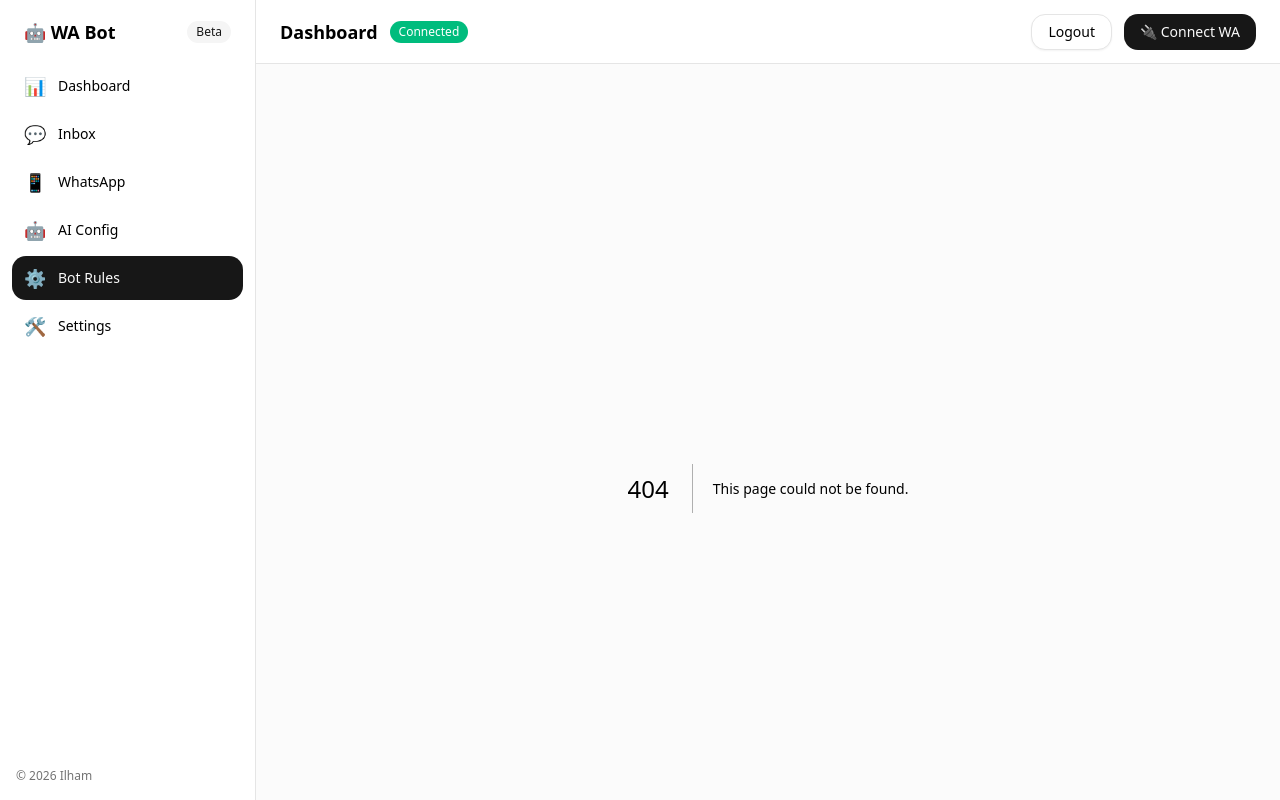
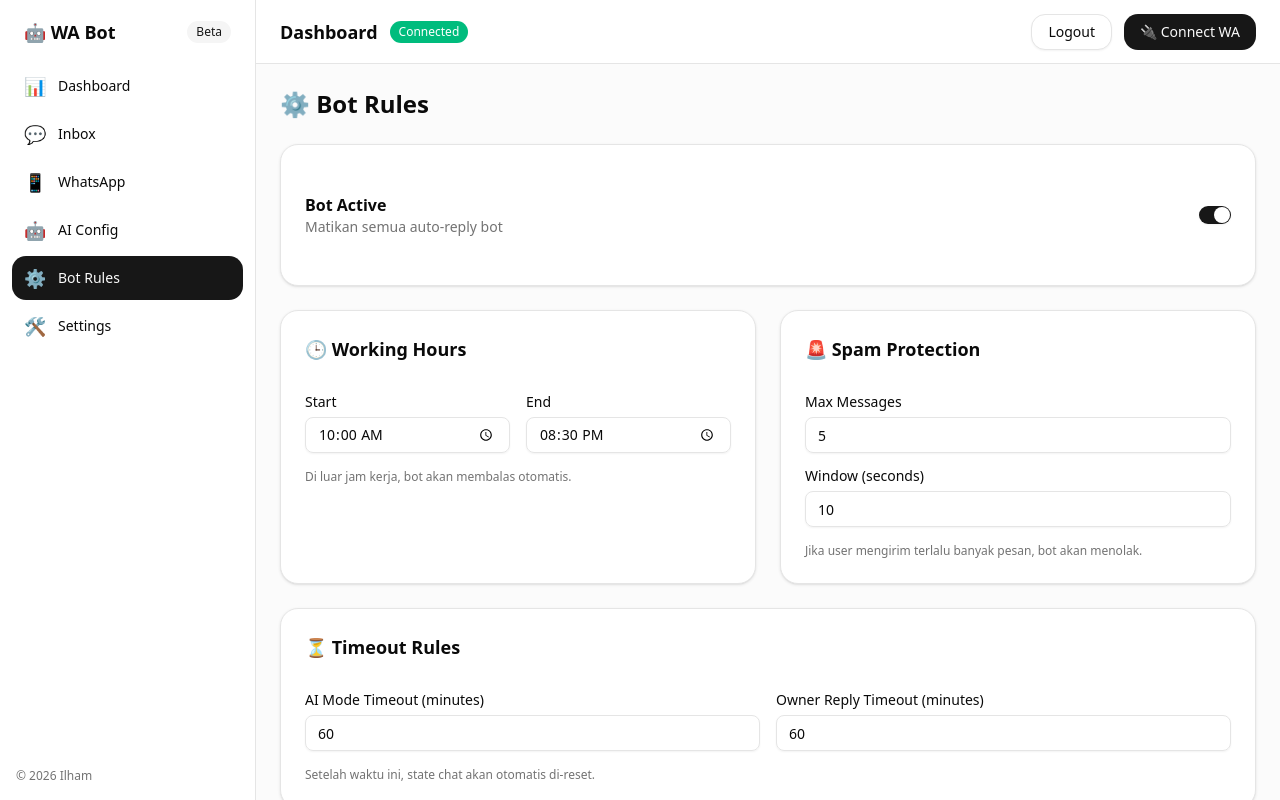
Before and after one commit to Ilham06/wa-autoreply-bot-fe, a Next.js app: page /rules in a window 1280 px wide. Before the commit this address had no page. Built offline with nearby package versions, Linux system fonts and the light colour scheme.

Commit message:
rules page

```diff
--- /dev/null
+++ b/src/app/rules/page.jsx
@@ -0,0 +1,25 @@
+'use client';
+
+import WorkingHours from '@/components/page/rules/WorkingHours';
+import SpamRules from '@/components/page/rules/SpamRules';
+import TimeoutRules from '@/components/page/rules/TimeoutRules';
+import BotControl from '@/components/page/rules/BotControl';
+
+export default function BotRulesPage() {
+  return (
+    <div className="space-y-6 max-w-5xl">
+      <h2 className="text-2xl font-bold">
+        ⚙️ Bot Rules
+      </h2>
+
+      <BotControl />
+
+      <div className="grid grid-cols-1 md:grid-cols-2 gap-6">
+        <WorkingHours />
+        <SpamRules />
+      </div>
+
+      <TimeoutRules />
+    </div>
+  );
+}
--- /dev/null
+++ b/src/components/page/rules/BotControl.jsx
@@ -0,0 +1,21 @@
+import { Card, CardContent } from '@/components/ui/card';
+import { Switch } from '@/components/ui/switch';
+
+export default function BotControl() {
+  return (
+    <Card className="rounded-2xl">
+      <CardContent className="flex items-center justify-between py-6">
+        <div>
+          <h3 className="font-semibold">
+            Bot Active
+          </h3>
+          <p className="text-sm text-muted-foreground">
+            Matikan semua auto-reply bot
+          </p>
+        </div>
+
+        <Switch defaultChecked />
+      </CardContent>
+    </Card>
+  );
+}
--- /dev/null
+++ b/src/components/page/rules/SpamRules.jsx
@@ -0,0 +1,31 @@
+import { Card, CardHeader, CardTitle, CardContent } from '@/components/ui/card';
+import { Input } from '@/components/ui/input';
+import { Label } from '@/components/ui/label';
+
+export default function SpamRules() {
+  return (
+    <Card className="rounded-2xl">
+      <CardHeader>
+        <CardTitle className="text-lg">
+          🚨 Spam Protection
+        </CardTitle>
+      </CardHeader>
+
+      <CardContent className="space-y-4">
+        <div className="space-y-2">
+          <Label>Max Messages</Label>
+          <Input type="number" defaultValue={5} />
+        </div>
+
+        <div className="space-y-2">
+          <Label>Window (seconds)</Label>
+          <Input type="number" defaultValue={10} />
+        </div>
+
+        <p className="text-xs text-muted-foreground">
+          Jika user mengirim terlalu banyak pesan, bot akan menolak.
+        </p>
+      </CardContent>
+    </Card>
+  );
+}
--- /dev/null
+++ b/src/components/page/rules/TimeoutRules.jsx
@@ -0,0 +1,31 @@
+import { Card, CardHeader, CardTitle, CardContent } from '@/components/ui/card';
+import { Input } from '@/components/ui/input';
+import { Label } from '@/components/ui/label';
+
+export default function TimeoutRules() {
+  return (
+    <Card className="rounded-2xl">
+      <CardHeader>
+        <CardTitle className="text-lg">
+          ⏳ Timeout Rules
+        </CardTitle>
+      </CardHeader>
+
+      <CardContent className="grid grid-cols-1 md:grid-cols-2 gap-4">
+        <div className="space-y-2">
+          <Label>AI Mode Timeout (minutes)</Label>
+          <Input type="number" defaultValue={60} />
+        </div>
+
+        <div className="space-y-2">
+          <Label>Owner Reply Timeout (minutes)</Label>
+          <Input type="number" defaultValue={60} />
+        </div>
+
+        <p className="md:col-span-2 text-xs text-muted-foreground">
+          Setelah waktu ini, state chat akan otomatis di-reset.
+        </p>
+      </CardContent>
+    </Card>
+  );
+}
--- /dev/null
+++ b/src/components/page/rules/WorkingHours.jsx
@@ -0,0 +1,33 @@
+import { Card, CardHeader, CardTitle, CardContent } from '@/components/ui/card';
+import { Input } from '@/components/ui/input';
+import { Label } from '@/components/ui/label';
+
+export default function WorkingHours() {
+  return (
+    <Card className="rounded-2xl">
+      <CardHeader>
+        <CardTitle className="text-lg">
+          🕒 Working Hours
+        </CardTitle>
+      </CardHeader>
+
+      <CardContent className="space-y-4">
+        <div className="grid grid-cols-2 gap-4">
+          <div className="space-y-2">
+            <Label>Start</Label>
+            <Input type="time" defaultValue="10:00" />
+          </div>
+
+          <div className="space-y-2">
+            <Label>End</Label>
+            <Input type="time" defaultValue="20:30" />
+          </div>
+        </div>
+
+        <p className="text-xs text-muted-foreground">
+          Di luar jam kerja, bot akan membalas otomatis.
+        </p>
+      </CardContent>
+    </Card>
+  );
+}
```
